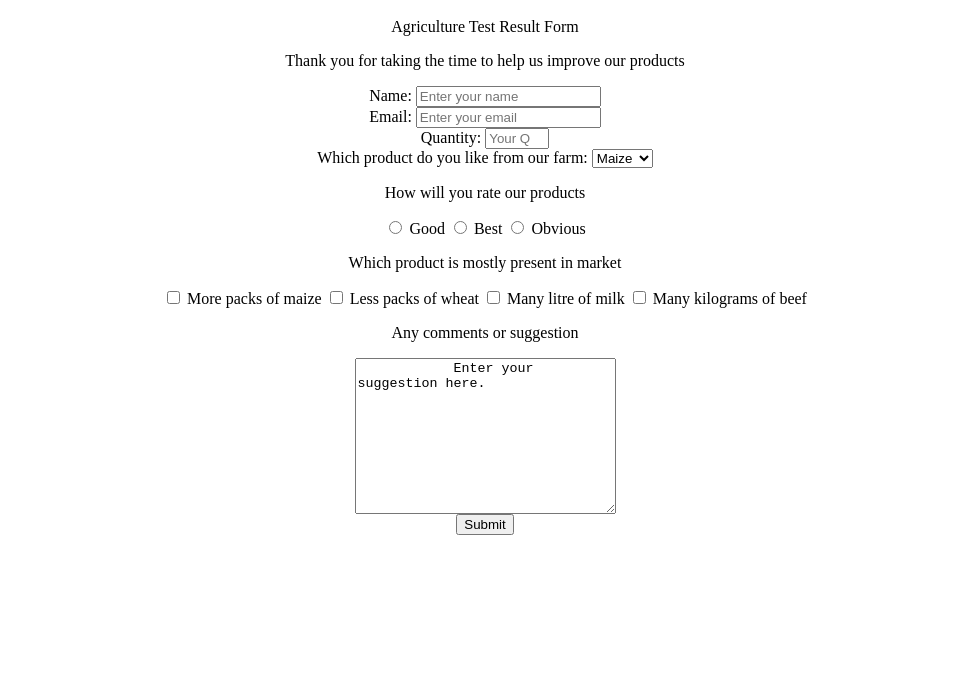
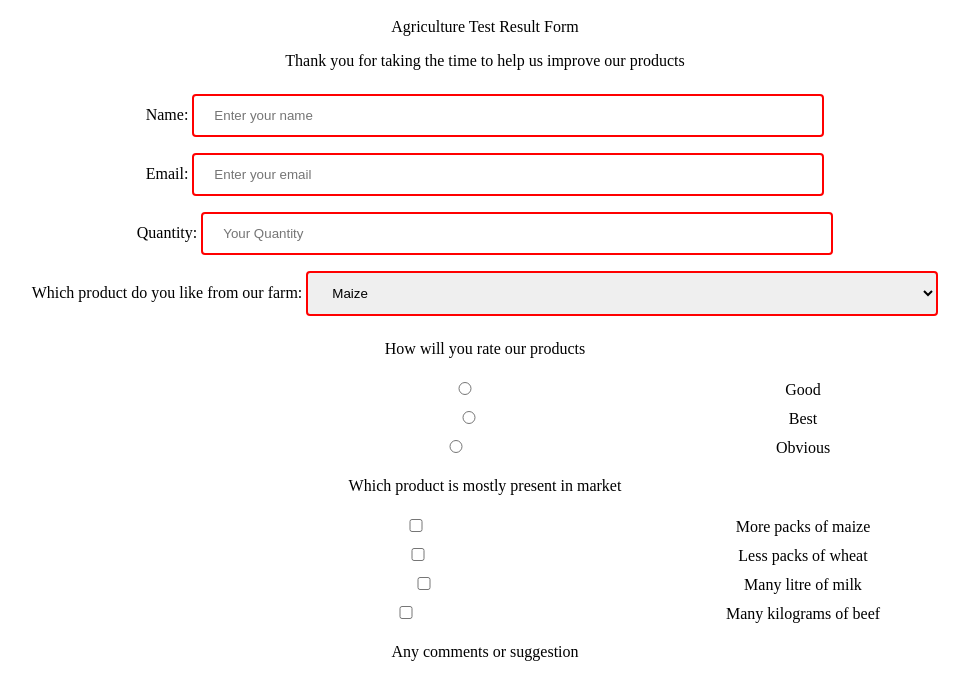
Before and after one commit to kelvinoncloud/SurveyForm, a plain HTML site: page index.html in a window 1280 px wide. Shown: the part 48-730 px from the top of the page, without its empty margins (155-1124 px from the left). Drawn offline with Linux system fonts and the light colour scheme.

Commit message:
adding styles to input

```diff
--- a/styles.css
+++ b/styles.css
@@ -2,6 +2,19 @@ body{
     text-align: center;
 }
 
-#survey-form{
-    margin: 0 auto;
+input,
+button,
+select,
+textarea{
+    width: 50%;
+    padding: 12px 20px;
+  margin: 8px 0;
+  box-sizing: border-box;
+  border: 2px solid red;
+  border-radius: 4px;
 }
+
+input[type=submit]{
+    background-color: #3CBC8D;
+  color: white;
+}
```
